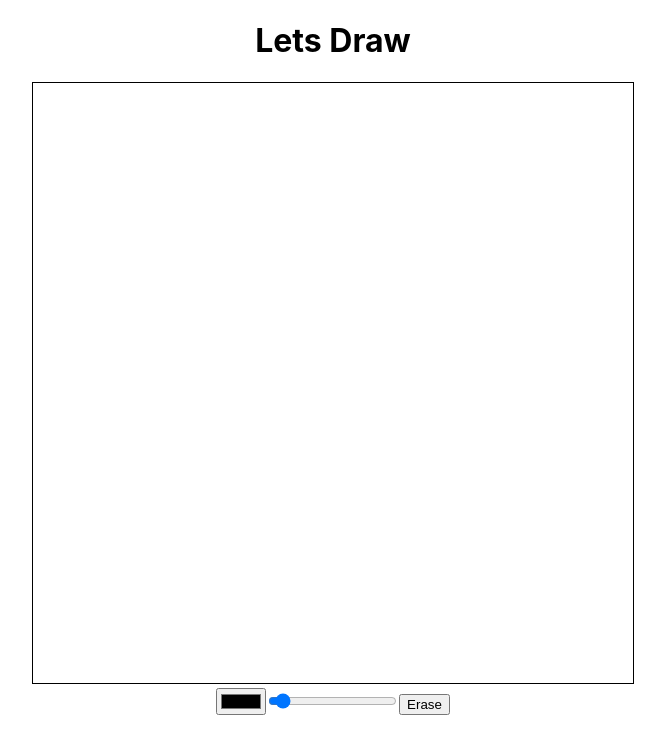
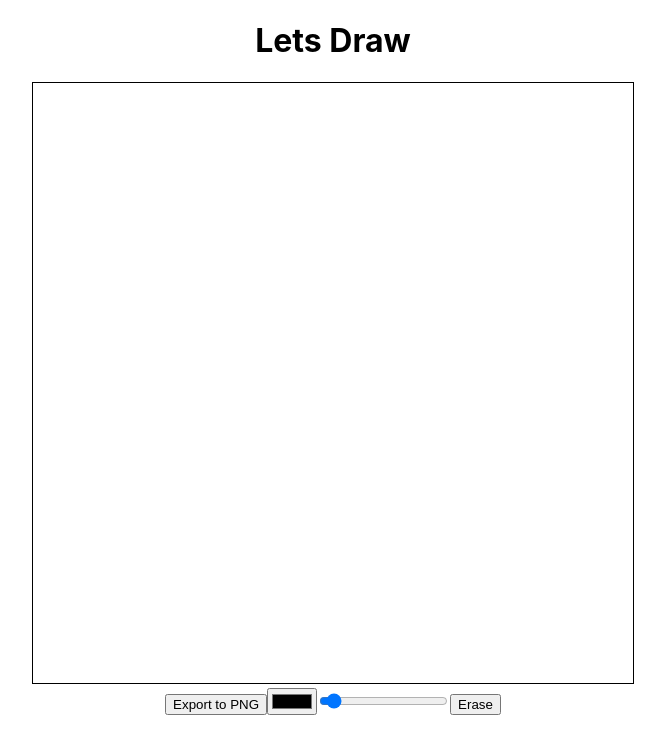
Before and after one commit to Evan8456/Draw-It, a React (Create React App) app in the folder paint-me/frontend/: page / in a window 1280 px wide. Shown: the top 754 px of the page, without its empty margins (307-972 px from the left). Built offline with nearby package versions, Linux system fonts and the light colour scheme.

Commit message:
added export canvas to img

```diff
--- a/paint-me/frontend/src/components/Draw.js
+++ b/paint-me/frontend/src/components/Draw.js
@@ -31,6 +31,15 @@ export function Draw() {
     context.strokeStyle = color;
   };
 
+  function downloadCanvas(){
+    const canvas = canvasRef.current;
+    const url = canvas.toDataURL("image/png");
+    const link = document.createElement("a");
+    link.download = "chart.png";
+    link.href = url;
+    link.click();
+
+  }
 
 
   const setThickness = (thickness) => {
@@ -90,6 +99,7 @@ export function Draw() {
       </div>
 
       <div>
+		<button onClick={() => downloadCanvas()}>Export to PNG</button>
         <input
           onChange={() => changeColor(colorRef.current.value)}
           ref={colorRef}
```
